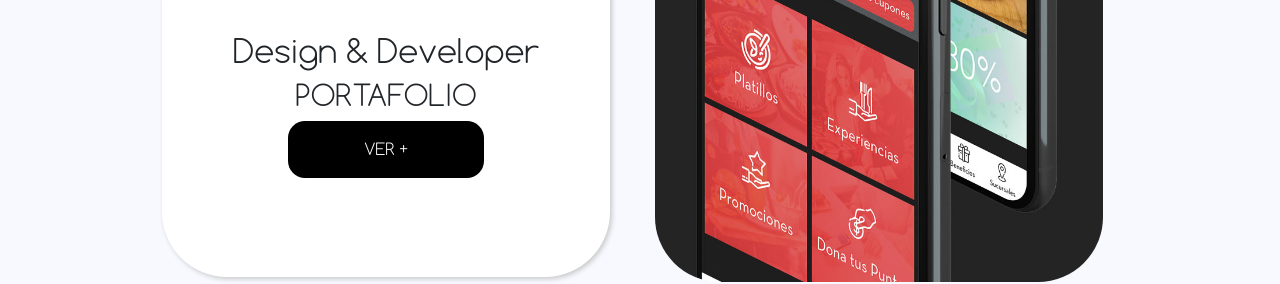
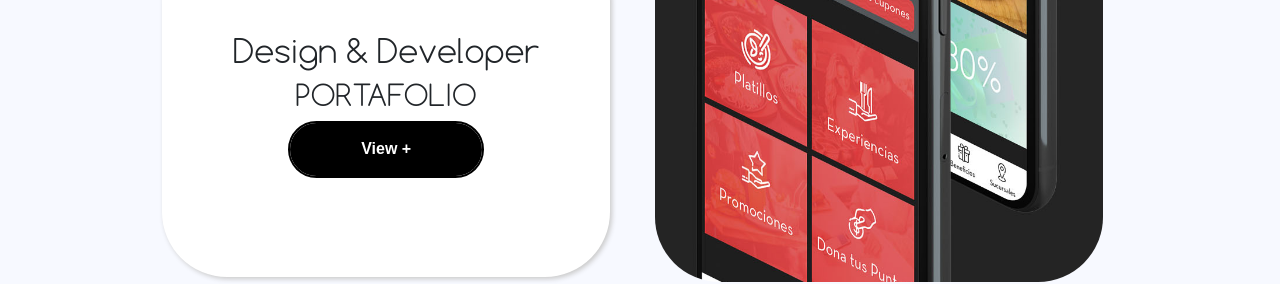
Before and after one commit to Narssi/ngeek3, a React (Create React App) app: page / in a window 1280 px wide. Shown: the part 1540-1824 px from the top of the page. Built offline with nearby package versions, Linux system fonts and the light colour scheme.

Commit message:
button effect

```diff
--- a/src/Pages/Portafolio/Portafolio.css
+++ b/src/Pages/Portafolio/Portafolio.css
@@ -117,3 +117,51 @@
   }
 
  }
+
+ .button {
+	pointer-events: auto;
+	cursor: pointer;
+	background: #ffffff;
+	border: none;
+	margin: 0;
+	font-family: inherit;
+	font-size: inherit;
+	position: relative;
+	display: inline-block;
+  color: rgb(19, 19, 19);
+
+}
+
+.button::before,
+.button::after {
+	position: absolute;
+	top: 0;
+	left: 0;
+	width: 100%;
+	height: 100%;
+  color: #fff;
+}
+ .button--pan {
+	font-family: aktiv-grotesk-extended, sans-serif;
+	font-weight: 700;
+	border: 2px solid #000;
+	border-radius: 3rem;
+	overflow: hidden;
+	color: #fff;
+}
+
+.button--pan span {
+	position: relative;
+	mix-blend-mode: difference;
+}
+
+.button--pan::before {
+	content: '';
+	background: rgb(0, 0, 0);
+  color: #000;
+	transition: transform 0.3s cubic-bezier(0.7, 0, 0.2, 1);
+}
+
+.button--pan:hover::before {
+	transform: translate3d(0,-100%,0);
+}
--- a/src/Pages/Portafolio/Portafolio.js
+++ b/src/Pages/Portafolio/Portafolio.js
@@ -24,7 +24,7 @@ const Portafolio = () => {
                     <motion.div  whileHover={{scale: 1.04}} className="txtcol2">
                             <h1>Design & Developer</h1>
                             <h2>PORTAFOLIO</h2>
-                            <Link className="ruta" to="/portlist"><button>VER +</button></Link>
+                            <Link className="ruta" to="/portlist"><button className="button button--pan"><span>View +</span></button></Link>
                     </motion.div>
                 </Col>
                 <Col><motion.div whileHover={{scale: 1.04}} className="card-img2"></motion.div></Col>
```
